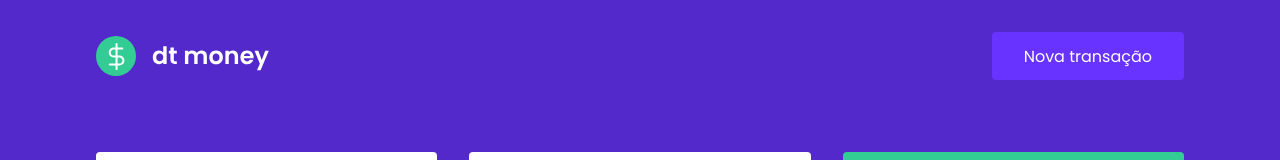
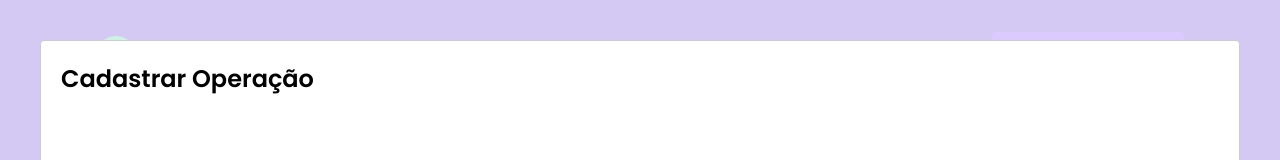
Before and after one commit to vlotoy/rs-ignite-dtmoney, a React (Create React App) app: page / in a window 1280 px wide. Both pictures are taken after a click on the button "Nova transação". Shown: the top 160 px of the page. Built offline with nearby package versions, Linux system fonts and the light colour scheme; no server answers; what miragejs would draw is missing.

Commit message:
Created new transaction modal

```diff
--- a/package.json
+++ b/package.json
@@ -6,6 +6,7 @@
     "axios": "^0.21.1",
     "react": "^17.0.2",
     "react-dom": "^17.0.2",
+    "react-modal": "^3.14.3",
     "react-scripts": "4.0.3",
     "styled-components": "^5.3.1",
     "web-vitals": "^1.0.1"
@@ -18,6 +19,7 @@
     "@types/node": "^12.0.0",
     "@types/react": "^17.0.0",
     "@types/react-dom": "^17.0.0",
+    "@types/react-modal": "^3.12.1",
     "@types/styled-components": "^5.1.13",
     "miragejs": "^0.1.41",
     "typescript": "^4.1.2"
--- a/src/App.tsx
+++ b/src/App.tsx
@@ -1,12 +1,34 @@
+import { useState } from 'react';
+import Modal from 'react-modal';
 import { Dasboard } from './components/Dashboard';
 import { Header } from "./components/Header";
 import { GlobalStyle } from "./styles/global";
 
+Modal.setAppElement('#root')
+
 export function App() {
+  const [isNewTransactionModalOpen, setIsNewTransactionModalOpen ] = useState(false);
+
+  function handleOpenNewTransactionModal() {
+    setIsNewTransactionModalOpen(true)
+  }
+
+  function handleCloseNewTransactionModal() {
+    setIsNewTransactionModalOpen(false)
+  }
+
   return (
     <>
-      <Header />
+      <Header onOpenNewTransactionModal={handleOpenNewTransactionModal}/>
       <Dasboard />
+
+      <Modal
+          isOpen={isNewTransactionModalOpen}
+          onRequestClose={handleCloseNewTransactionModal}
+      >
+        <h2>Cadastrar Operação</h2>
+      </Modal>
+
       <GlobalStyle />
     </>
   );
--- a/src/components/Header/index.tsx
+++ b/src/components/Header/index.tsx
@@ -1,12 +1,16 @@
 import logo from '../../assets/logo.svg'
 import { Container, Content } from './styles'
 
-export function Header() {
+interface HeaderProps {
+  onOpenNewTransactionModal: () => void
+}
+
+export function Header({ onOpenNewTransactionModal }: HeaderProps) {
   return (
     <Container>
       <Content>
         <img src={logo} alt="dt money" />
-        <button type="button">
+        <button type="button" onClick={onOpenNewTransactionModal}>
           Nova transação
         </button>
       </Content>
```
Also changed, not shown: 1 other file (tests, documents, lock files or other folders).
